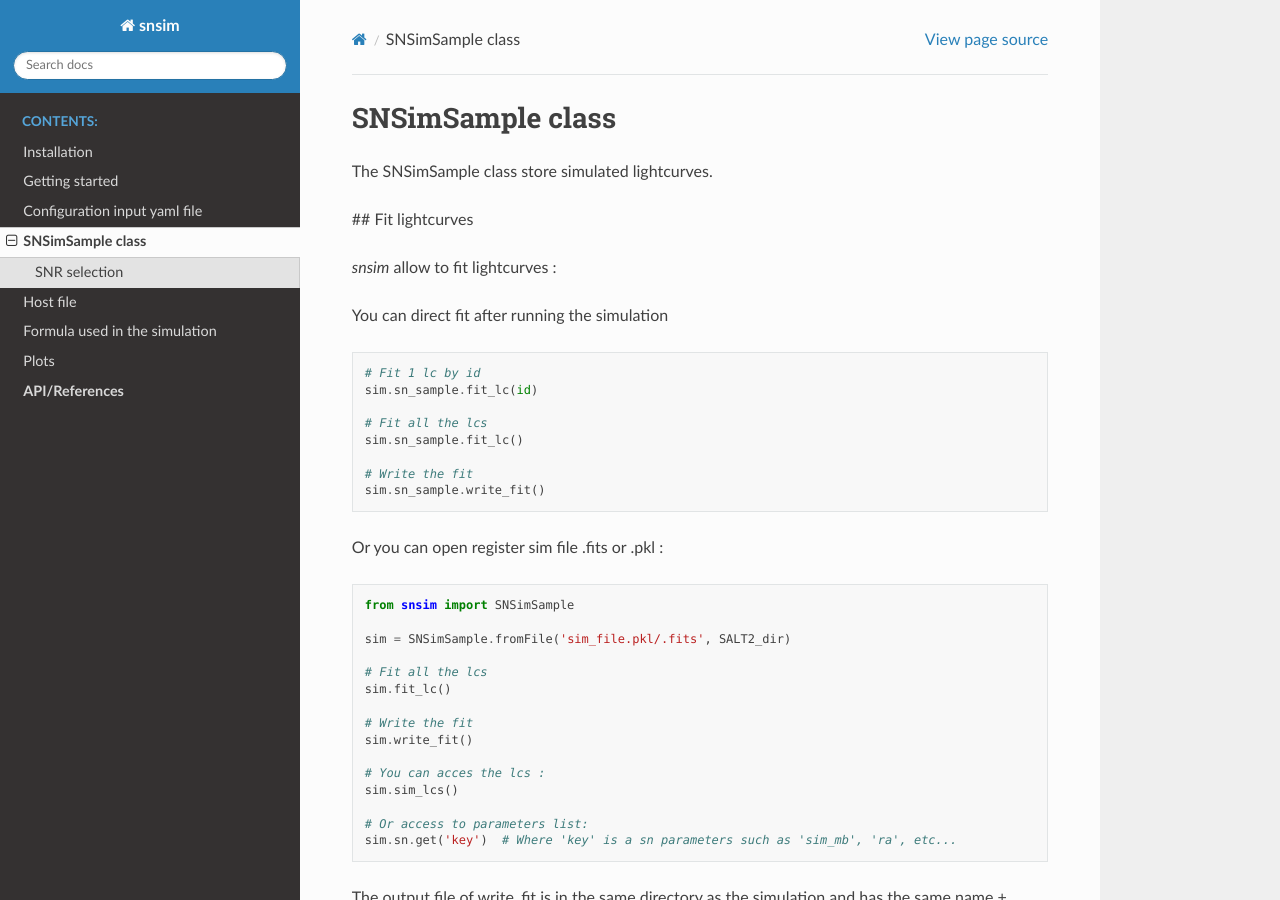
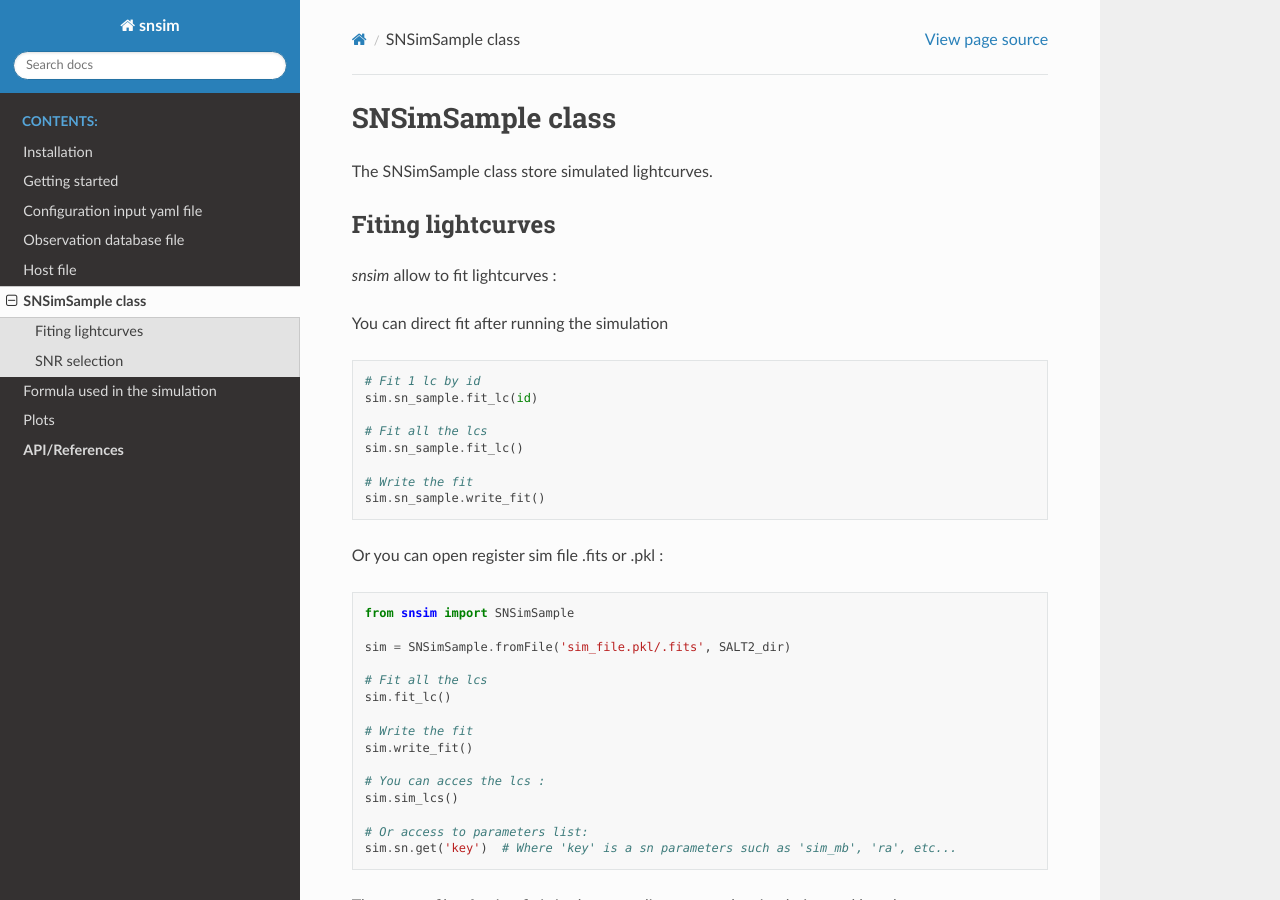
Before and after one commit to bastiencarreres/snsim, a Sphinx documentation site: the page built from docs/snsample.md, in a window 1280 px wide and 900 px high. Built offline with Sphinx 7.4.7 and the Read the Docs theme 2.0.0, drawn with Linux system fonts in a browser that asks for light colours; pages that are not in the unit, such as notebooks, are missing from menus.

Commit message:
update doc

```diff
--- a/docs/index.rst
+++ b/docs/index.rst
@@ -13,8 +13,9 @@ Welcome to snsim's documentation!
    installation.md
    basicusage.md
    configfile.md
+   obsfile.md
+   hostfile.md
    snsample.md
-   hostfile.md
    simmath.md
    plots.md
 
--- a/docs/snsample.md
+++ b/docs/snsample.md
@@ -2,7 +2,9 @@
 
 The SNSimSample class store simulated lightcurves.
 
-## Fit lightcurves
+
+
+## Fiting lightcurves
 
 *snsim* allow to fit lightcurves :
 
```
